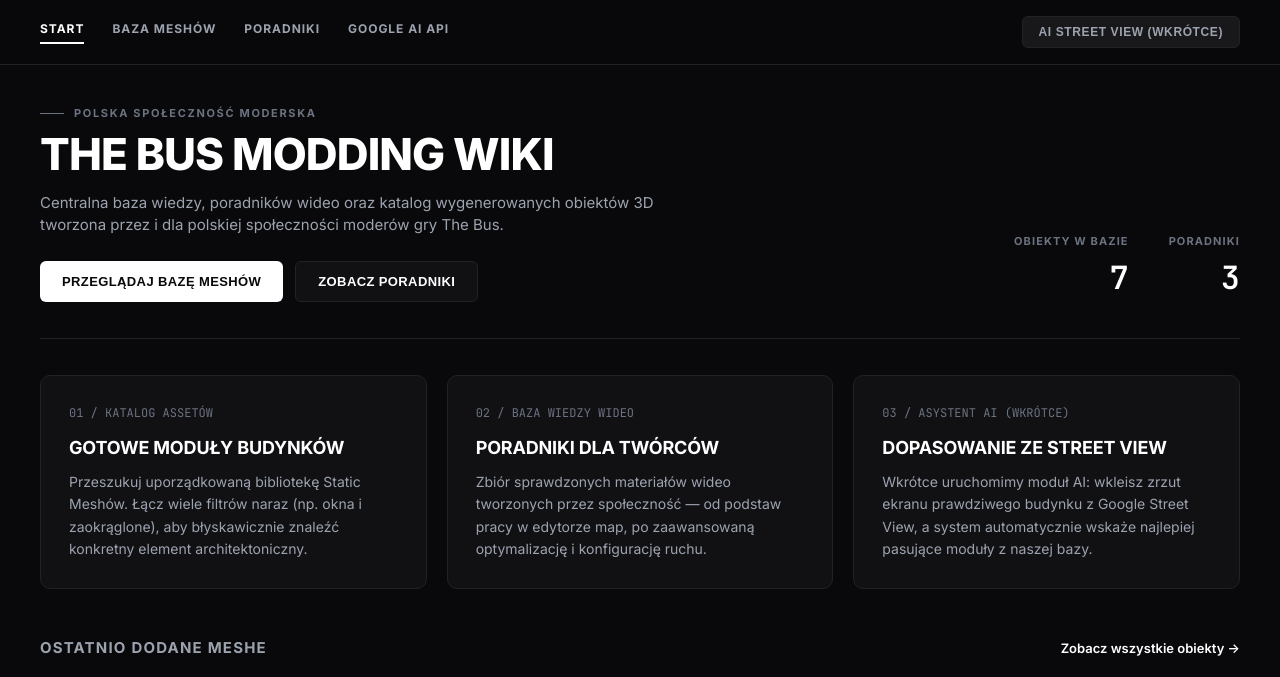
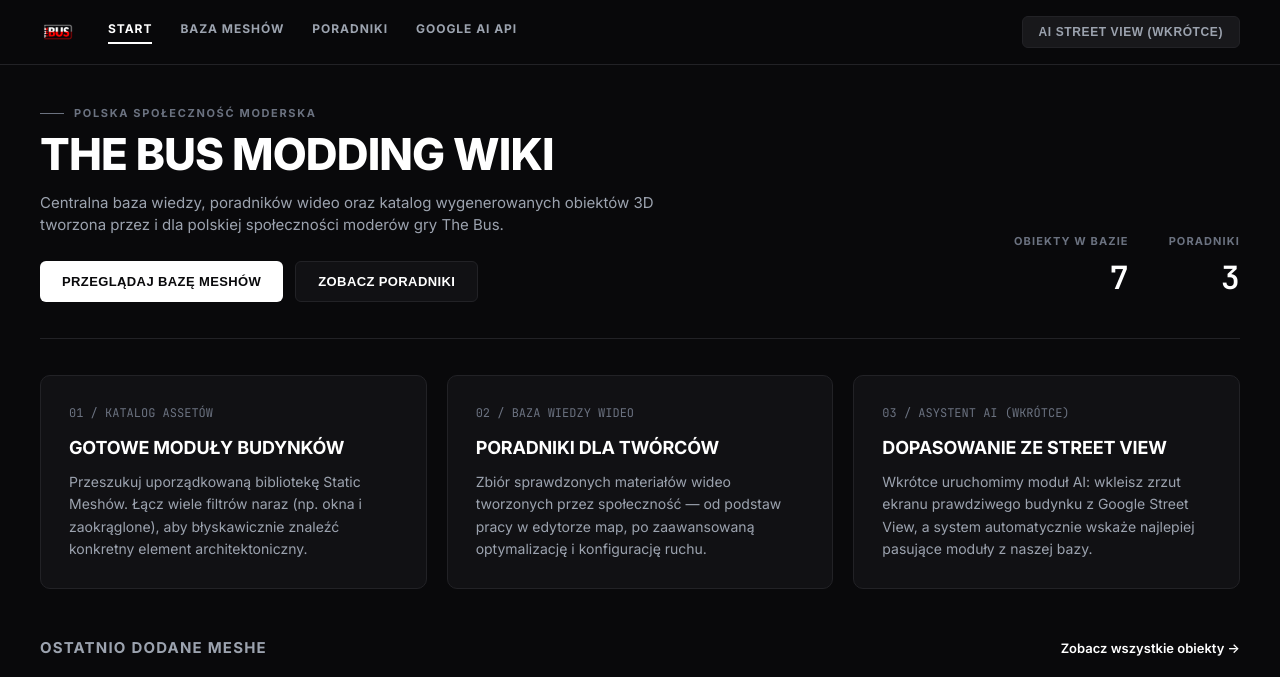
Before and after one commit to thebus-modding-pl/wiki, a plain HTML site: page index.html in a window 1280 px wide. Shown: the top 677 px of the page. Drawn offline with Linux system fonts and the light colour scheme.

Commit message:
Update index.html

```diff
--- a/index.html
+++ b/index.html
@@ -4,8 +4,10 @@
   <meta charset="UTF-8">
   <meta name="viewport" content="width=device-width, initial-scale=1.0">
   <title>The Bus Modding Wiki — Polska Społeczność</title>
+  <!-- Ikona strony pobierana z Twojego pliku logo.png -->
+  <link rel="icon" type="image/png" href="logo.png">
   <link rel="preconnect" href="https://fonts.googleapis.com">
-  <link href="https://fonts.googleapis.com/css2?family=Inter:wght@400;500;600;700;800&family=JetBrains+Mono:wght@400;600&display=swap" rel="stylesheet">
+  <link href="https://fonts.googleapis.com/css2?family=Inter:wght@400;500;600;700;800;900&family=JetBrains+Mono:wght@400;600&display=swap" rel="stylesheet">
   <style>
     :root {
       --bg-body: #09090b;
@@ -44,13 +46,56 @@
       display: flex;
       justify-content: space-between;
       align-items: center;
-      padding: 16px 40px;
+      padding: 14px 40px;
       border-bottom: 1px solid var(--border-color);
       background: rgba(9, 9, 11, 0.92);
       backdrop-filter: blur(10px);
       position: sticky;
       top: 0;
       z-index: 50;
+      gap: 20px;
+    }
+
+    .nav-left {
+      display: flex;
+      align-items: center;
+      gap: 32px;
+      flex-wrap: wrap;
+    }
+
+    .brand-logo {
+      display: inline-flex;
+      align-items: center;
+      cursor: pointer;
+      transition: transform 0.15s ease, opacity 0.15s ease;
+      text-decoration: none;
+    }
+
+    .brand-logo:hover {
+      transform: scale(1.03);
+      opacity: 0.92;
+    }
+
+    .brand-logo img {
+      height: 36px;
+      width: auto;
+      display: block;
+      object-fit: contain;
+    }
+
+    .brand-fallback {
+      font-weight: 900;
+      font-size: 15px;
+      letter-spacing: 0.06em;
+      color: #ffffff;
+      border: 2px solid #ffffff;
+      padding: 4px 10px;
+      border-radius: 6px;
+      display: none;
+    }
+
+    .brand-fallback span {
+      color: #ef4444;
     }
 
     .nav-links {
@@ -395,7 +440,7 @@
       text-decoration: underline;
     }
 
-    /* FAQ Akordeon (podstrona Google AI API) */
+    /* FAQ Akordeon */
     .faq-list {
       display: flex;
       flex-direction: column;
@@ -955,7 +1000,7 @@
       margin-bottom: 20px;
     }
 
-    /* Pola formularzy i inline błędy (bez wyskakujących alertów) */
+    /* Pola formularzy i inline błędy */
     .form-group {
       margin-bottom: 16px;
     }
@@ -1035,7 +1080,6 @@
       cursor: wait;
     }
 
-    /* Wybór tagów z wyszukiwarką w modalu */
     .tag-selector-box {
       background-color: #09090b;
       border: 1px solid var(--border-color);
@@ -1120,13 +1164,20 @@
 </head>
 <body>
 
-  <!-- Nawigacja -->
+  <!-- Nawigacja z Twoim plikiem logo.png -->
   <nav class="navbar">
-    <div class="nav-links">
-      <a id="nav-start" class="active" onclick="switchTab('start')">START</a>
-      <a id="nav-meshes" onclick="switchTab('meshes')">BAZA MESHÓW</a>
-      <a id="nav-tutorials" onclick="switchTab('tutorials')">PORADNIKI</a>
-      <a id="nav-api" onclick="switchTab('api')">GOOGLE AI API</a>
+    <div class="nav-left">
+      <div class="brand-logo" onclick="switchTab('start')" title="Strona główna — The Bus Modding Wiki">
+        <img src="logo.png" alt="The Bus Modding Wiki" onerror="this.style.display='none'; this.nextElementSibling.style.display='inline-block';">
+        <div class="brand-fallback">THE BUS <span>PL</span></div>
+      </div>
+
+      <div class="nav-links">
+        <a id="nav-start" class="active" onclick="switchTab('start')">START</a>
+        <a id="nav-meshes" onclick="switchTab('meshes')">BAZA MESHÓW</a>
+        <a id="nav-tutorials" onclick="switchTab('tutorials')">PORADNIKI</a>
+        <a id="nav-api" onclick="switchTab('api')">GOOGLE AI API</a>
+      </div>
     </div>
     <button class="btn-ai-soon" title="Wkrótce dodamy wyszukiwanie ze Street View">AI STREET VIEW (WKRÓTCE)</button>
   </nav>
@@ -1318,7 +1369,6 @@
           </div>
         </header>
 
-        <!-- Instrukcja krok po kroku -->
         <section class="start-grid">
           <div class="info-card">
             <div class="info-card-num">KROK 01 / LOGOWANIE</div>
@@ -1337,7 +1387,6 @@
           </div>
         </section>
 
-        <!-- Sekcja FAQ rozwijana -->
         <section class="home-section">
           <div class="section-header">
             <h2>NAJCZĘŚCIEJ ZADAWANE PYTANIA (FAQ)</h2>
@@ -1507,7 +1556,7 @@
   <script>
     const ADMIN_PASS = 'admin6767';
     const SESSION_KEY = 'thebus_admin_expires';
-    const IDLE_TIMEOUT_MS = 60 * 60 * 1000; // 1 godzina bezczynności
+    const IDLE_TIMEOUT_MS = 60 * 60 * 1000;
 
     let availableTags = [];
     let allAssets = [];
@@ -1580,7 +1629,7 @@
 
     setInterval(updateAdminUI, 30000);
 
-    // ==================== WALIDACJA INLINE (BEZ ALERTÓW) ====================
+    // ==================== WALIDACJA INLINE ====================
     function showFieldError(inputId, errorId, message) {
       const inputEl = document.getElementById(inputId);
       const errEl = document.getElementById(errorId);
@@ -1965,7 +2014,6 @@
       }, 2000);
     }
 
-    // Generator opisu AI na podstawie zdjęcia (Gemini Flash-Lite)
     async function generateAiMeshDescription() {
       const imgUrl = document.getElementById('mf-image').value.trim();
       clearFieldError('mf-image', 'err-mf-image');
```
